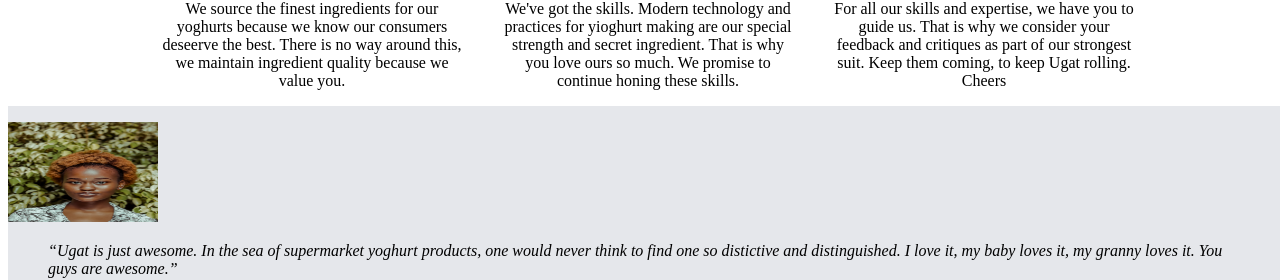
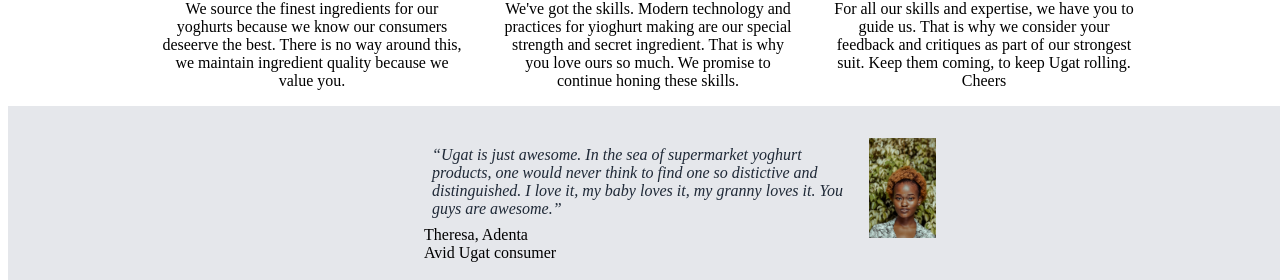
Before and after one commit to Fii-eless/Website-Aghrain, a plain HTML site: page index.html in a window 1280 px wide. Shown: the part 679-959 px from the top of the page. Drawn offline with Linux system fonts and the light colour scheme.

Commit message:
Add styling for testimonial quote

```diff
--- a/css/home.css
+++ b/css/home.css
@@ -4,6 +4,7 @@ body {
     height: 100vh;
     width: 100vw;
     gap: 16px;
+    padding: 0;
 }
 
 .container {
@@ -128,9 +129,33 @@ body {
 .bmid {
     background-color: #e5e7eb;
     width: 100vw;
-    padding-top: 16px;
+    padding: 32px;
+    display: flex;
+    flex-direction: row;
+    justify-content: center;
+}
+
+.holdtest {
+    display: flex;
+    width: 40%;
+    align-self: center;
 }
 
 .bmid blockquote {
     font-style: italic;
+    font-weight: lighter;
+    color: #1f2937;
+    margin: 8px;
 }
+
+.testify {
+    display: flex;
+    flex-direction: column;
+    justify-content: flex-end;
+    order: -1;
+}
+
+.testify p {
+    margin: 0;
+    padding: 0;
+}
```
